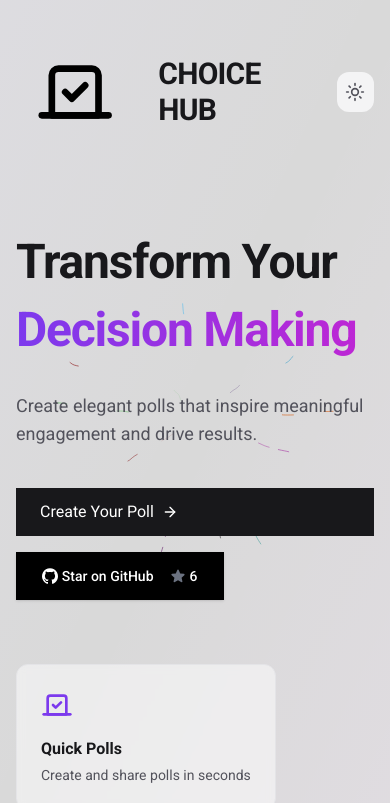
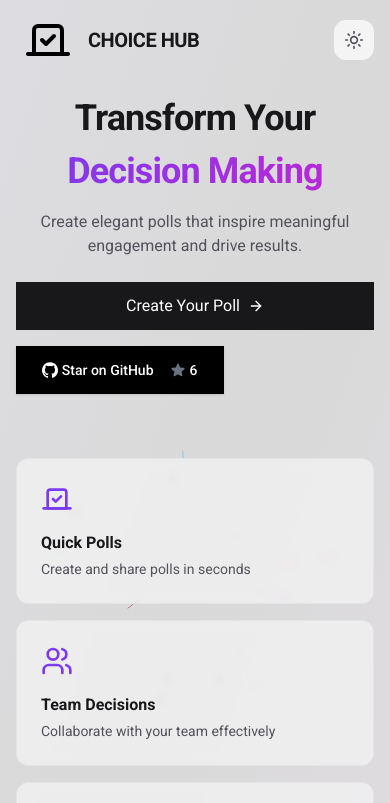
Before and after one commit to Aayush0966/choice-hub, a Next.js app: page / in a window 390 px wide. Shown: the top 803 px of the page. Built offline with nearby package versions, Linux system fonts and the light colour scheme; a web font is replaced by a local one.

Commit message:
Enhance responsiveness across various screen sizes

```diff
--- a/app/api/vote/route.ts
+++ b/app/api/vote/route.ts
@@ -11,7 +11,7 @@ export async function POST(req: Request) {
         }
 
         const result = await votePoll(userId, pollId, optionId);
-        if (!result) {
+        if (result === null) {
             return NextResponse.json({ error: 'Poll has ended' }, { status: 403 });
         }
         return NextResponse.json({ message: 'Success' }, { status: 200 });
--- a/components/HeroSection.tsx
+++ b/components/HeroSection.tsx
@@ -33,7 +33,7 @@ const HeroSection = () => {
   ]
 
   return (
-    <BackgroundLines className="relative min-h-screen bg-[#D9D9D9] dark:bg-black">
+    <BackgroundLines className="relative min-h-screen h-full bg-[#D9D9D9] dark:bg-black">
       {/* Subtle Background Gradient */}
       <div className="absolute inset-0">
         <div className="absolute w-full h-full">
@@ -42,13 +42,12 @@ const HeroSection = () => {
       </div>
 
       {/* Content Container */}
-      <div className="relative max-w-screen-2xl mx-auto px-4 sm:px-6 lg:px-8">
+      <div className="relative w-full max-w-screen-2xl mx-auto px-4 sm:px-6 lg:px-8">
         {/* Navigation */}
-        <nav className="pt-8 flex items-center justify-between">
+        <nav className="pt-4 sm:pt-6 lg:pt-8 flex items-center justify-between">
           <Link href='/' className="flex items-center">
-          <Vote className="w-32 h-20 text-black dark:text-white" />
-
-            <h2 className="uppercase text-3xl p-6 font-semibold text-zinc-900 dark:text-white tracking-tight">
+            <Vote className="w-16 h-12 sm:w-24 sm:h-16 lg:w-32 lg:h-20 text-black dark:text-white" />
+            <h2 className="uppercase text-xl sm:text-2xl lg:text-3xl p-2 sm:p-4 lg:p-6 font-semibold text-zinc-900 dark:text-white tracking-tight">
               Choice Hub
             </h2>
           </Link>
@@ -57,22 +56,22 @@ const HeroSection = () => {
         </nav>
 
         {/* Hero Content */}
-        <div className="flex flex-col lg:flex-row items-center justify-between gap-16 pt-20 lg:pt-32 pb-24">
+        <div className="flex flex-col lg:flex-row items-center justify-between gap-8 sm:gap-12 lg:gap-16 pt-8 sm:pt-16 lg:pt-32 pb-12 sm:pb-16 lg:pb-24">
           {/* Left Column */}
-          <div className="flex-1 max-w-xl">
-            <h1 className="text-5xl lg:text-6xl font-bold mb-8 text-zinc-900 dark:text-white tracking-tight leading-tight">
+          <div className="flex-1 max-w-xl w-full text-center lg:text-left">
+            <h1 className="text-4xl sm:text-5xl lg:text-6xl font-bold mb-4 sm:mb-6 lg:mb-8 text-zinc-900 dark:text-white tracking-tight leading-tight">
               Transform Your
               <span className="block mt-2 bg-clip-text text-transparent bg-gradient-to-r from-violet-600 to-fuchsia-600 dark:from-violet-400 dark:to-fuchsia-400">
                 Decision Making
               </span>
             </h1>
 
-            <p className="text-lg text-zinc-600 dark:text-zinc-300 mb-10">
+            <p className="text-base sm:text-lg text-zinc-600 dark:text-zinc-300 mb-6 sm:mb-8 lg:mb-10 max-w-md mx-auto lg:mx-0">
               Create elegant polls that inspire meaningful engagement and drive results.
             </p>
 
-            <div className="flex flex-col sm:flex-row gap-4">
-              <Link href="/poll" className="group inline-flex items-center px-6 py-3 rounded-lg bg-zinc-900 dark:bg-white text-white dark:text-zinc-900 hover:bg-zinc-800 dark:hover:bg-zinc-100 transition-all duration-200">
+            <div className="flex flex-col sm:flex-row gap-4 justify-center lg:justify-start">
+              <Link href="/poll" className="group inline-flex items-center justify-center px-6 py-3 rounded-lg bg-zinc-900 dark:bg-white text-white dark:text-zinc-900 hover:bg-zinc-800 dark:hover:bg-zinc-100 transition-all duration-200">
                 Create Your Poll
                 <ArrowRight className="ml-2 w-4 h-4 group-hover:translate-x-1 transition-transform duration-200" />
               </Link>
@@ -81,8 +80,8 @@ const HeroSection = () => {
           </div>
 
           {/* Right Column - Feature Grid */}
-          <div className="flex-1 w-full max-w-xl">
-            <div className="flex gap-6 flex-wrap">
+          <div className="flex-1 w-full max-w-xl mt-8 lg:mt-0">
+            <div className="grid grid-cols-1 sm:grid-cols-2 gap-4 sm:gap-6">
               {features.map((feature, index) => (
                 <FeatureCard key={index} feature={feature} />
               ))}
--- a/components/ShareCard.tsx
+++ b/components/ShareCard.tsx
@@ -1,5 +1,5 @@
 'use client'
-import {  CopyMinus } from 'lucide-react'
+import { CopyMinus } from 'lucide-react'
 import { Share2 } from 'lucide-react'
 import { Link } from 'lucide-react'
 import React, { useState } from 'react'
@@ -18,11 +18,11 @@ function ShareCard({pollId} : {pollId:string}) {
     }
 
   return (
-        <div className="bg-white/80 dark:bg-zinc-900/80 backdrop-blur-xl rounded-2xl p-6 shadow-lg ring-1 ring-zinc-200 dark:ring-zinc-800">
-            <div className="flex items-center justify-between mb-4">
+        <div className="w-full  mx-auto bg-white/80 dark:bg-zinc-900/80 backdrop-blur-xl rounded-2xl p-4 sm:p-6 shadow-lg ring-1 ring-zinc-200 dark:ring-zinc-800">
+            <div className="flex flex-col sm:flex-row sm:items-center sm:justify-between gap-4 sm:gap-0 mb-4">
               <div className="flex items-center gap-3">
                 <Link className="w-5 h-5 text-violet-600 dark:text-violet-400" />
-                <h2 className="text-lg font-semibold text-zinc-900 dark:text-white">Share Your Poll</h2>
+                <h2 className="text-base sm:text-lg font-semibold text-zinc-900 dark:text-white">Share Your Poll</h2>
               </div>
               <div className="flex items-center gap-2">
                 <RWebShare
@@ -36,15 +36,17 @@ function ShareCard({pollId} : {pollId:string}) {
                     <Share2 className="w-5 h-5" />
                   </button>
                 </RWebShare>
-
               </div>
             </div>
 
-            <div className="flex gap-2">
-              <div className="flex-1 bg-zinc-50 dark:bg-zinc-800/50 px-4 py-2 rounded-lg text-zinc-600 dark:text-zinc-300 font-mono text-sm border border-zinc-200 dark:border-zinc-700">
+            <div className="flex flex-col sm:flex-row gap-2">
+              <div className="flex-1 bg-zinc-50 dark:bg-zinc-800/50 px-3 sm:px-4 py-2 rounded-lg text-zinc-600 dark:text-zinc-300 font-mono text-xs sm:text-sm border border-zinc-200 dark:border-zinc-700 truncate">
                 {pollUrl}
               </div>
-              <button onClick={handleCopy} className="group px-4 py-2 rounded-lg bg-zinc-900 dark:bg-white text-white dark:text-zinc-900 hover:bg-zinc-800 dark:hover:bg-zinc-100 transition-all duration-200 flex items-center gap-2">
+              <button
+                onClick={handleCopy}
+                className="group px-4 py-2 rounded-lg bg-zinc-900 dark:bg-white text-white dark:text-zinc-900 hover:bg-zinc-800 dark:hover:bg-zinc-100 transition-all duration-200 flex items-center justify-center gap-2 whitespace-nowrap"
+              >
                 <CopyMinus className="w-4 h-4" />
                 {copied? 'Copied' : 'Copy'}
               </button>
```
Lines whose indentation alone changed are shown as unchanged.
